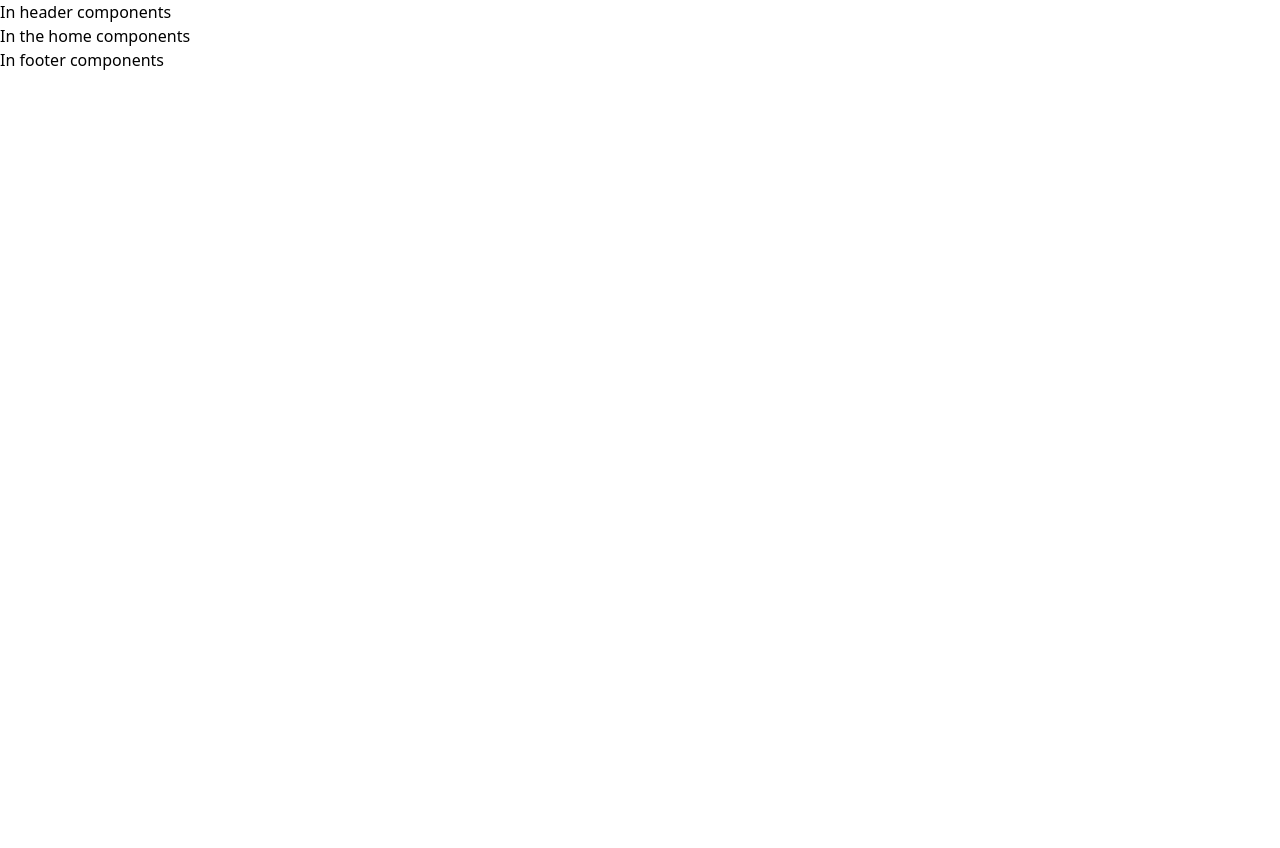
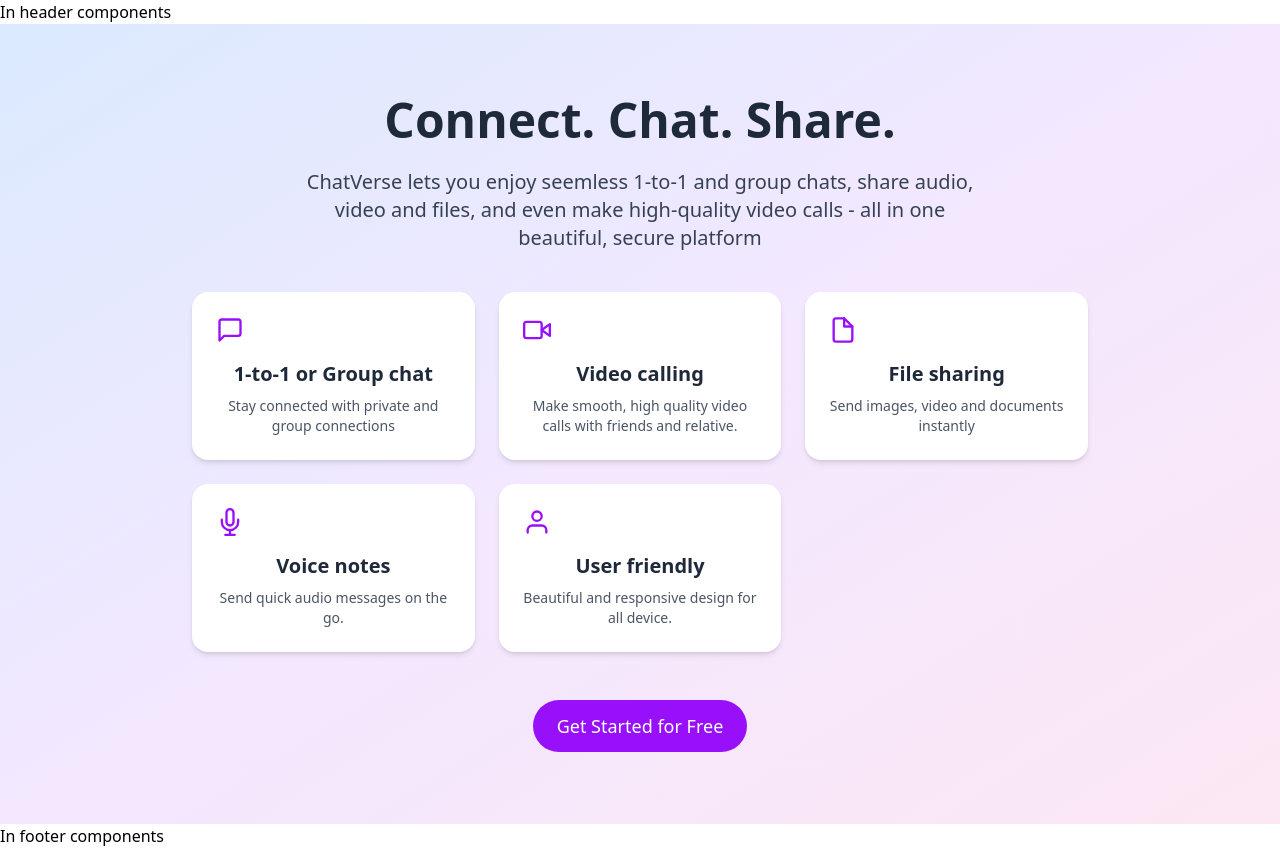
Before and after one commit to parashar08/ChatVerse, a React (Vite) app in the folder frontend/: page / in a window 1280 px wide. Before the commit the page ends 800 px from the top, so only its background shows below. Built offline with nearby package versions, Linux system fonts and the light colour scheme.

Commit message:
create landing page

```diff
--- a/frontend/package.json
+++ b/frontend/package.json
@@ -13,6 +13,7 @@
     "@tailwindcss/vite": "^4.1.7",
     "react": "^19.1.0",
     "react-dom": "^19.1.0",
+    "react-icons": "^5.5.0",
     "react-router-dom": "^7.6.0",
     "tailwindcss": "^4.1.7"
   },
--- /dev/null
+++ b/frontend/src/components/Feature.jsx
@@ -0,0 +1,11 @@
+const Feature = ({ icon, title, desc }) => {
+    return (
+        <div className="bg-white p-6 rounded-2xl shadow-md hover:shadow-xl transition">
+            <div className="text-purple-600 mb-4">{icon}</div>
+            <h3 className="text-xl font-semibold mb-2">{title}</h3>
+            <p className="text-gray-600 text-sm">{desc}</p>
+        </div>
+    )
+}
+
+export default Feature;
--- a/frontend/src/pages/Home.jsx
+++ /dev/null
@@ -1,9 +0,0 @@
-const Home = () => {
-    return (
-        <div>
-            <p>In the home components</p>
-        </div>
-    )
-}
-
-export default Home;
--- /dev/null
+++ b/frontend/src/pages/Landing.jsx
@@ -0,0 +1,26 @@
+import Feature from "../components/Feature";
+import { FiMessageSquare, FiVideo, FiFile, FiUser, FiMic } from 'react-icons/fi';
+import { Link } from "react-router-dom";
+
+const Landing = () => {
+  return (
+    <div className="min-h-screen bg-gradient-to-br from-blue-100 via-purple-100 to-pink-100 text-gray-800 flex flex-col">
+      <main className="flex-1 flex flex-col items-center justify-center text-center px-4">
+        <h2 className="text-4xl md:text-5xl font-bold mb-6">Connect. Chat. Share.</h2>
+        <p className="text-lg md:text-xl mb-10 max-w-2xl text-gray-700">ChatVerse lets you enjoy seemless 1-to-1 and group chats, share audio, video and files, and even make high-quality video calls - all in one beautiful, secure platform</p>
+
+        <div className="grid grid-cols-1 md:grid-cols-3 gap-6 max-w-4xl">
+          <Feature icon={<FiMessageSquare size={28}/>} title="1-to-1 or Group chat" desc="Stay connected with private and group connections"/>
+          <Feature icon={<FiVideo size={28}/>} title="Video calling" desc="Make smooth, high quality video calls with friends and relative."/>
+          <Feature icon={<FiFile size={28}/>} title="File sharing" desc="Send images, video and documents instantly"/>
+          <Feature icon={<FiMic size={28}/>} title="Voice notes" desc="Send quick audio messages on the go."/>
+          <Feature icon={<FiUser size={28}/>} title="User friendly" desc="Beautiful and responsive design for all device."/>
+        </div>
+
+        <Link to='/register' className="mt-12 inline-block bg-purple-600 text-white px-6 py-3 rounded-full text-lg hover:bg-purple-700 transition">Get Started for Free</Link>
+      </main>
+    </div>
+  )
+}
+
+export default Landing;
--- a/frontend/src/routes/routes.jsx
+++ b/frontend/src/routes/routes.jsx
@@ -1,6 +1,6 @@
 import { createBrowserRouter } from "react-router-dom";
 import RootLayout from "../layouts/RootLayout";
-import Home from "../pages/Home";
+import Landing from "../pages/Landing";
 
 const routes = createBrowserRouter([
     {
@@ -10,7 +10,7 @@
         children: [
             {
                 index: true,
-                element: <Home />
+                element: <Landing />
             }
         ]
     }
```
Also changed, not shown: 1 other file (tests, documents, lock files or other folders).
